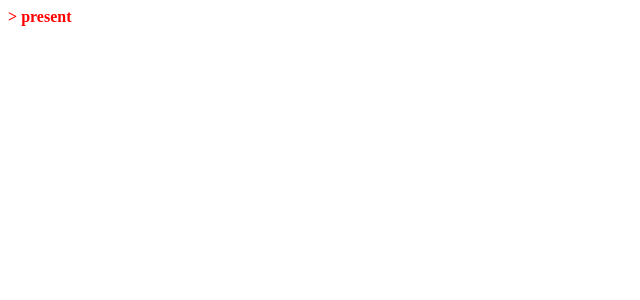
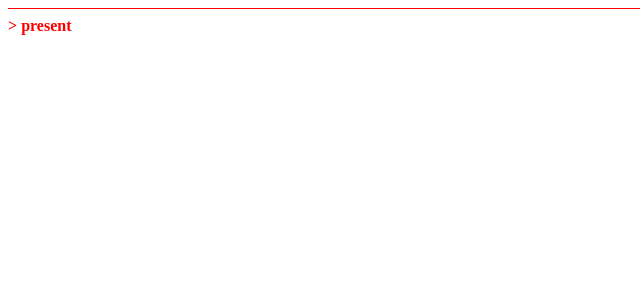
Before and after one commit to exacs/saito.style.next, a Next.js app: page /components/timeline-entry in a window 1280 px wide. Shown: the top 300 px of the page, without its empty margins (0-640 px from the left). Built offline with nearby package versions, Linux system fonts and the light colour scheme.

Commit message:
Add "red line" in timeline entries

```diff
--- a/pages/components/timeline-entry.js
+++ b/pages/components/timeline-entry.js
@@ -1,6 +1,41 @@
 import React from 'react';
 import styled from 'styled-components';
 import { format } from 'date-fns';
+
+const Container = styled.section`
+  position: relative;
+  border-top: #ccc 1px solid;
+  padding-top: 8px;
+  padding-bottom: 8px;
+  margin-bottom: 16px;
+`;
+
+const UnstyledLine = ({ start, end, className }) => {
+  const zero = new Date('2009-03');
+  const now = new Date();
+
+  const total = now - zero;
+  const relativeStart = (start - zero) / total;
+  const relativeWidth = ((end || now) - start) / total;
+
+  return (
+    <div
+      className={className}
+      style={{
+        transform: `translateX(${relativeStart *
+          100}%) scaleX(${relativeWidth})`
+      }}
+    />
+  );
+};
+
+const Line = styled(UnstyledLine)`
+  transform-origin: left;
+  border-top: #f00 1px solid;
+  position: absolute;
+  top: -1px;
+  width: 100%;
+`;
 
 const Header = styled.header`
   color: #f00;
@@ -40,7 +75,8 @@ const Description = styled.div`
 const formatDate = date => date && format(date, 'YYYY/MM');
 
 export default ({ start, end, place, title, company, description }) => (
-  <div>
+  <Container>
+    <Line start={start} end={end} />
     <Header>
       <Time>
         {formatDate(start)} &gt; {end ? formatDate(end) : 'present'}
@@ -52,5 +88,5 @@ export default ({ start, end, place, title, company, description }) => (
       <Company>{company}</Company>
       <Description>{description}</Description>
     </div>
-  </div>
+  </Container>
 );
```
Also changed, not shown: pages/components/timeline.js (+1 -16 lines).
